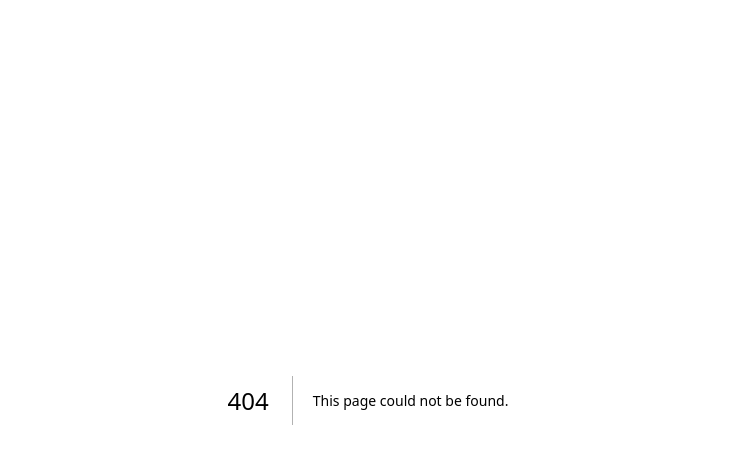
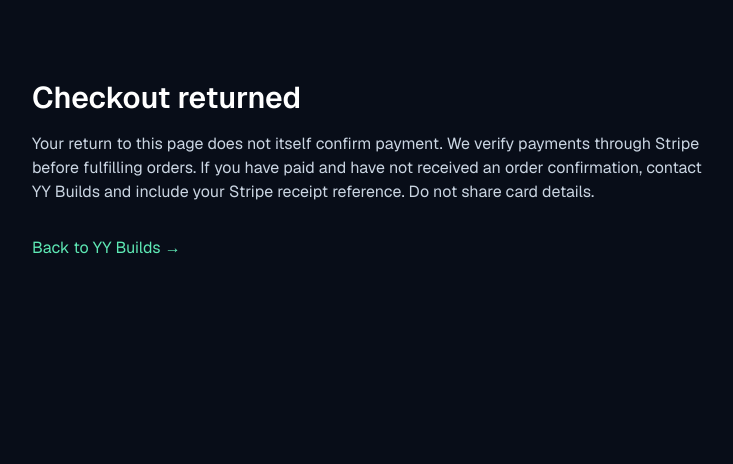
Before and after one commit to hellonexavo/nexavo, a Next.js app: page /payment-result in a window 1280 px wide. Before the commit this address had no page. Shown: the top 464 px of the page, without its empty margins (272-1005 px from the left). Built offline with nearby package versions, Linux system fonts and the light colour scheme.

Commit message:
Add gated storefront checkout UI and safe payment return

```diff
--- /dev/null
+++ b/app/payment-result/page.tsx
@@ -0,0 +1,4 @@
+import Link from "next/link";
+export default function PaymentResult() {
+ return <main className="min-h-screen bg-[#080d18] px-6 py-20 text-white"><div className="mx-auto max-w-2xl"><h1 className="text-3xl font-semibold">Checkout returned</h1><p className="mt-4 text-slate-300">Your return to this page does not itself confirm payment. We verify payments through Stripe before fulfilling orders. If you have paid and have not received an order confirmation, contact YY Builds and include your Stripe receipt reference. Do not share card details.</p><Link href="/" className="mt-8 inline-block text-emerald-300">Back to YY Builds →</Link></div></main>;
+}
```
